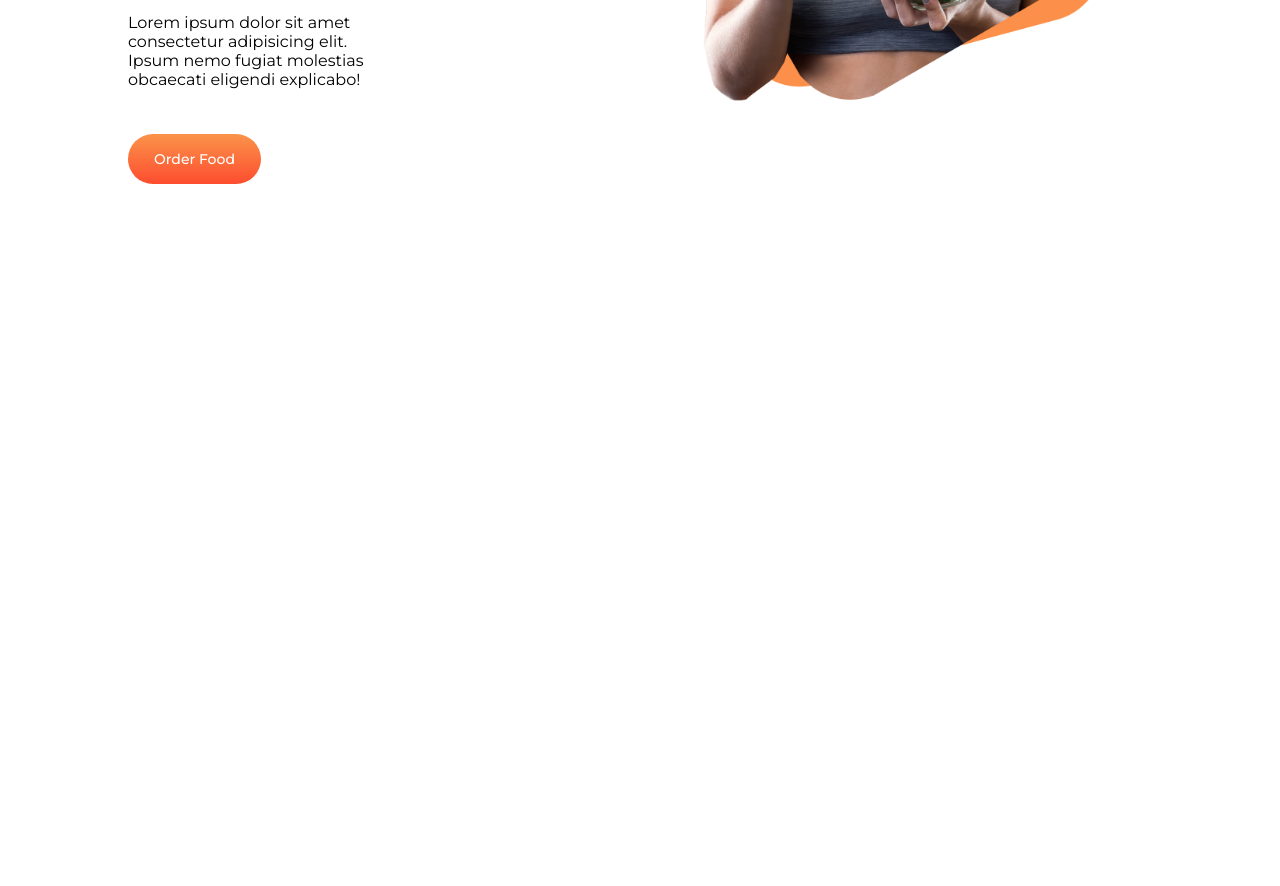
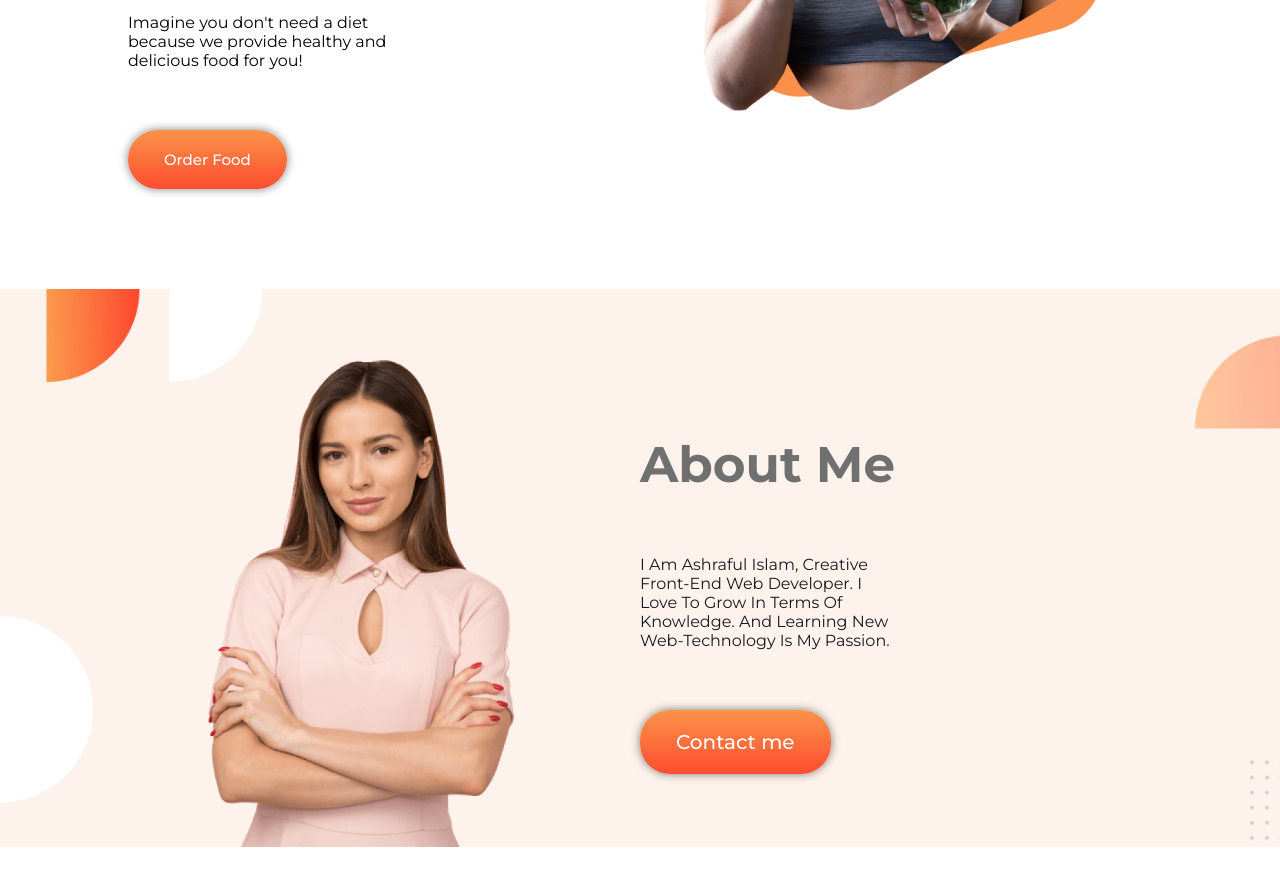
Before and after one commit to ashrafulislamrasel/Food-Network, a plain HTML site: page index.html in a window 1280 px wide. Shown: the part 600-1486 px from the top of the page. Before the commit the page ends 868 px from the top, so only its background shows below. Drawn offline with Linux system fonts and the light colour scheme.

Commit message:
About Area Ends

```diff
--- a/css/style.css
+++ b/css/style.css
@@ -11,6 +11,15 @@ a {
     text-decoration: none;
 }
 
+.w-20 {
+    width: 20%;
+}
+.w-30 {
+    width: 30%;
+}
+.w-40 {
+    width: 40%;
+}
 .w-50 {
     width: 50%;
 }
@@ -29,12 +38,14 @@ a {
 
 .btn{
     background: linear-gradient(#FB934A,#FD4D2F);
-    padding: 16px 26px;
+    padding: 20px 36px;
     border-radius: 30px;
     color: #fff;
     font-weight: 500;
-    font-size: 14px;
+    font-size: 15px;
     text-transform: capitalize;
+    display: inline-block;
+    box-shadow: 0 0 10px rgba(0, 0, 0,0.5);
 }
 
 img {
@@ -77,6 +88,41 @@ body {
 
 .banner_content p {
     font-size: 16px;
-    padding-right: 250px;
+    margin-right: 250px;
     margin-bottom: 60px
 }
+
+#about{
+    background: url(../images/shapes/about-bg.png);
+    background-size: cover;
+    background-repeat: no-repeat;
+    padding-top: 71px;
+    margin-bottom: 100px;
+}
+
+.about_img img{
+    width: 60%;
+    margin-left: 80px;
+    display: block;
+}
+
+.about_content h2{
+   color: #707070;
+   font-size: 50px;
+   margin-bottom: 60px;
+   font-weight: 700;
+   text-transform: capitalize;
+}
+
+.about_content p{
+   color: #18191F;
+   font-size: 16px;
+   margin-right: 250px;
+   margin-bottom: 60px;
+   text-transform: capitalize;
+}
+
+.about_content a{
+    font-size: 20px;
+    text-transform: none;
+}
--- a/index.html
+++ b/index.html
@@ -25,7 +25,7 @@
             <div class="row">
                 <div class="banner_content w-50">
                     <h1><span>Skip</span> The diet, just eat healthy with food network</h1>
-                    <p>Lorem ipsum dolor sit amet consectetur adipisicing elit. Ipsum nemo fugiat molestias obcaecati eligendi explicabo!</p>
+                    <p>Imagine you don't need a diet because we provide healthy and delicious food for you!</p>
                     <a href="#" class="btn btn-primary btn-banner" target="_blank">Order food</a>
                 </div>
                 <div class="banner_img w-50">
@@ -35,6 +35,23 @@
         </div>
     </section>
 <!-- banner area ends -->
+
+<!-- about area starts -->
+<section id="about">
+        <div class="container">
+            <div class="row">
+                <div class="about_img w-50">
+                    <img src="images/female/about.png" alt="">
+                </div>
+                <div class="about_content w-50">
+                    <h2>About me</h2>
+                    <p>I am Ashraful Islam, Creative Front-end web developer. I love to grow in terms of knowledge. And Learning new web-technology is my passion.</p>
+                    <a href="#" class="btn btn-primary btn-about" target="_blank">Contact me</a>
+                </div>
+            </div>
+        </div>
+    </section>
+<!-- about area ends -->
 </body>
 
 </html>
```
Also changed, not shown: images/female/about.png (renamed from images/female/Person Image.png), images/shapes/about-bg.png (renamed from images/shapes/7.png).
